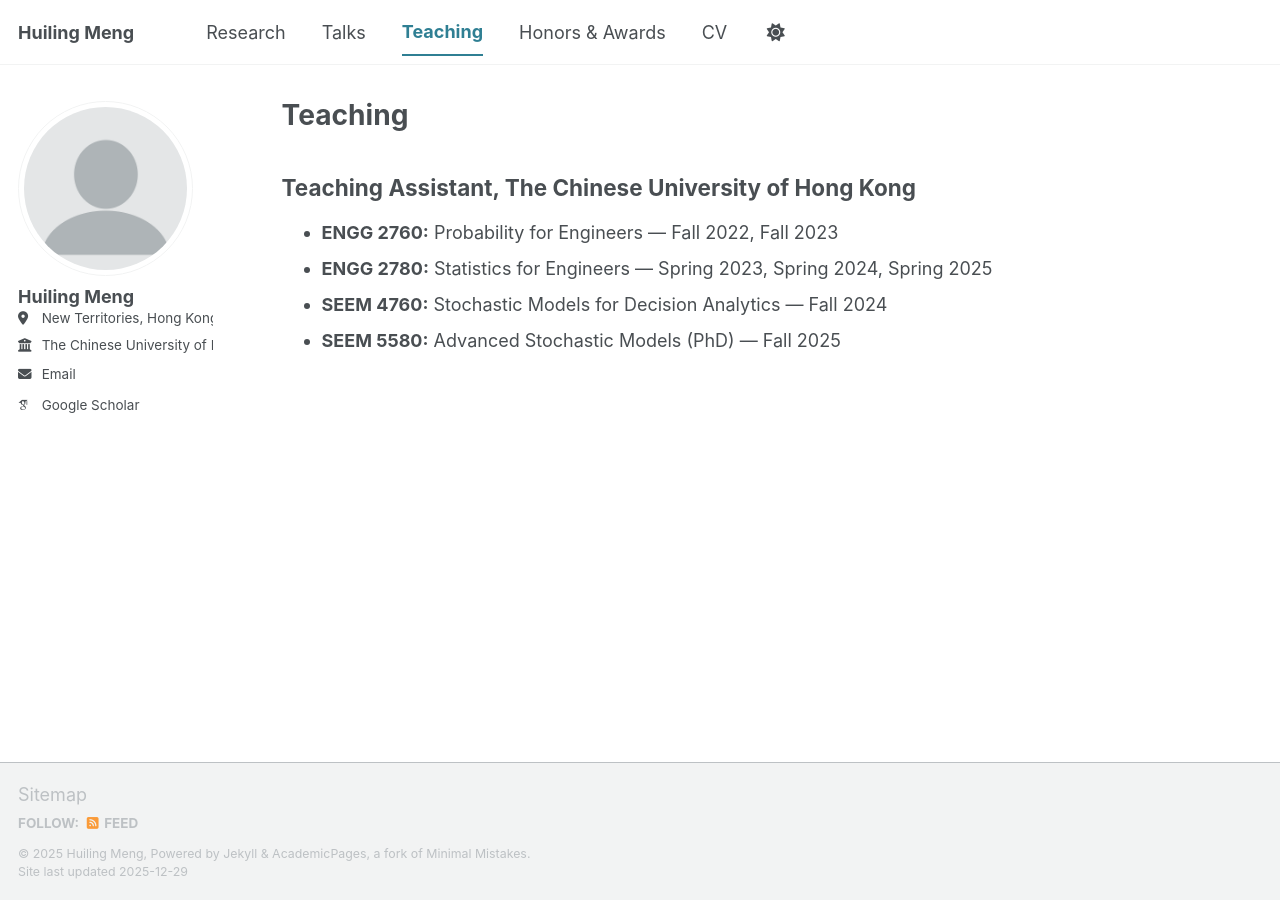
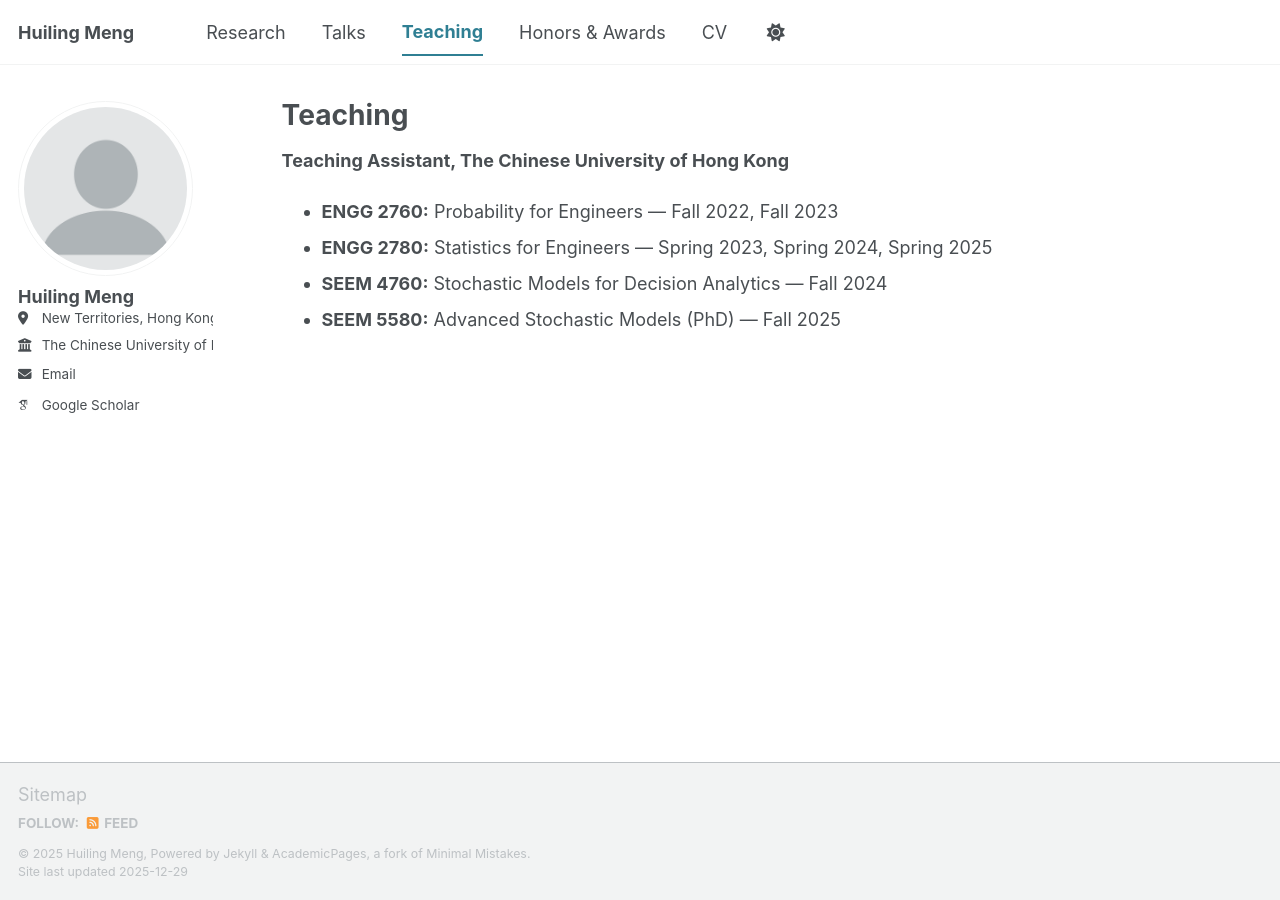
Before and after one commit to huilingmeng/huilingmeng.github.io, a Jekyll site: the page built from _pages/teaching.md, in a window 1280 px wide. Built offline with Jekyll 4.4.1, drawn with Linux system fonts in a browser that asks for light colours; some web fonts are replaced; a script bundle is joined from its source files by our own code; library files that are not in the unit come from our copies.

```diff
--- a/_pages/teaching.md
+++ b/_pages/teaching.md
@@ -5,7 +5,7 @@ permalink: /teaching/
 author_profile: true
 ---
 
-## Teaching Assistant, The Chinese University of Hong Kong
+**Teaching Assistant, The Chinese University of Hong Kong**
 
 - **ENGG 2760:** Probability for Engineers — Fall 2022, Fall 2023
 - **ENGG 2780:** Statistics for Engineers — Spring 2023, Spring 2024, Spring 2025
```
